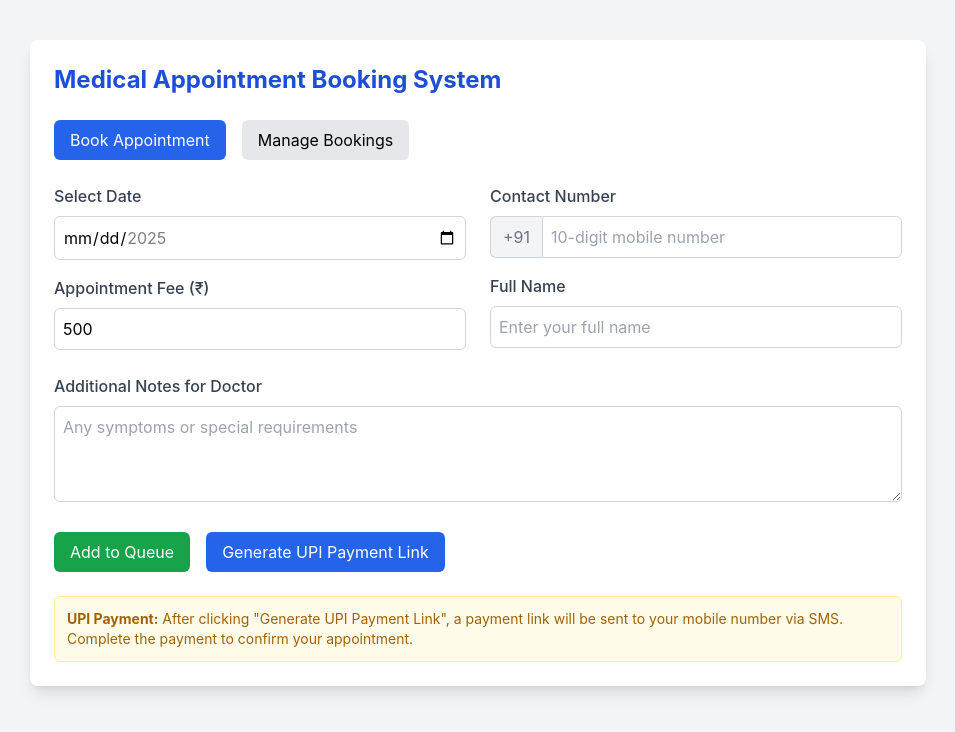
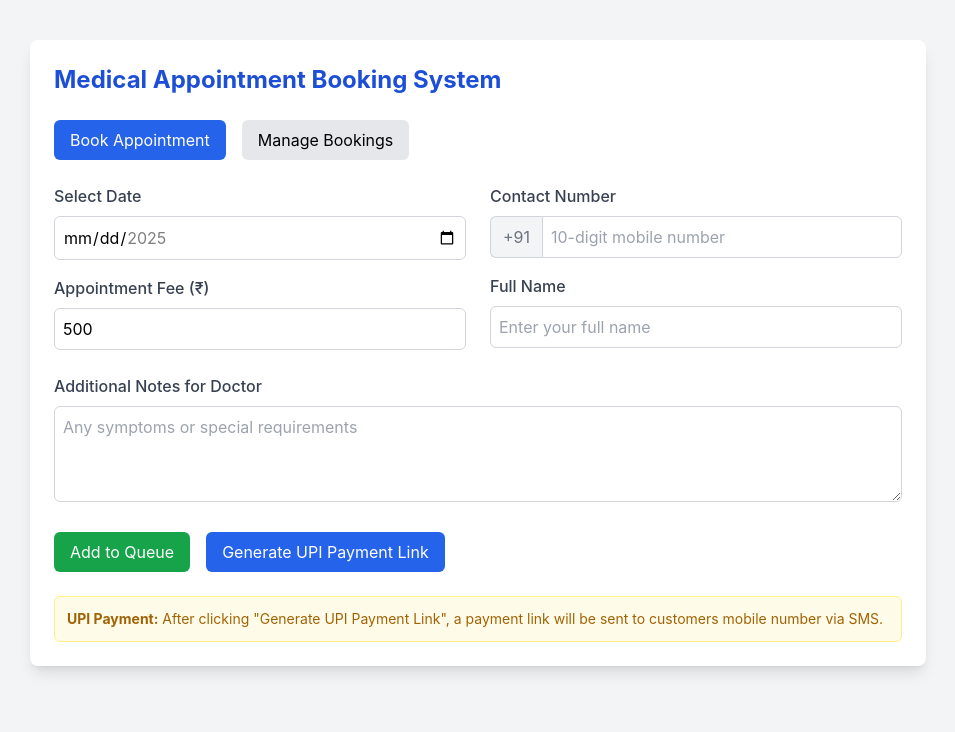
Before and after one commit to Ajaychowdaryshaganti/BookItBro, a React (Create React App) app: page / in a window 1280 px wide. Shown: the top 732 px of the page, without its empty margins (162-1117 px from the left). Built offline with nearby package versions, Linux system fonts and the light colour scheme.

Commit message:
Update AppointmentBookingSystem.js

```diff
--- a/src/AppointmentBookingSystem.js
+++ b/src/AppointmentBookingSystem.js
@@ -375,8 +375,8 @@ export default function AppointmentBookingSystem() {
 
           <div className="bg-yellow-50 border border-yellow-200 p-3 rounded-md">
             <p className="text-sm text-yellow-700">
-              <strong>UPI Payment:</strong> After clicking "Generate UPI Payment Link", a payment link will be sent to your
-              mobile number via SMS. Complete the payment to confirm your appointment.
+              <strong>UPI Payment:</strong> After clicking "Generate UPI Payment Link", a payment link will be sent to customers
+              mobile number via SMS.
             </p>
           </div>
         </div>
```
